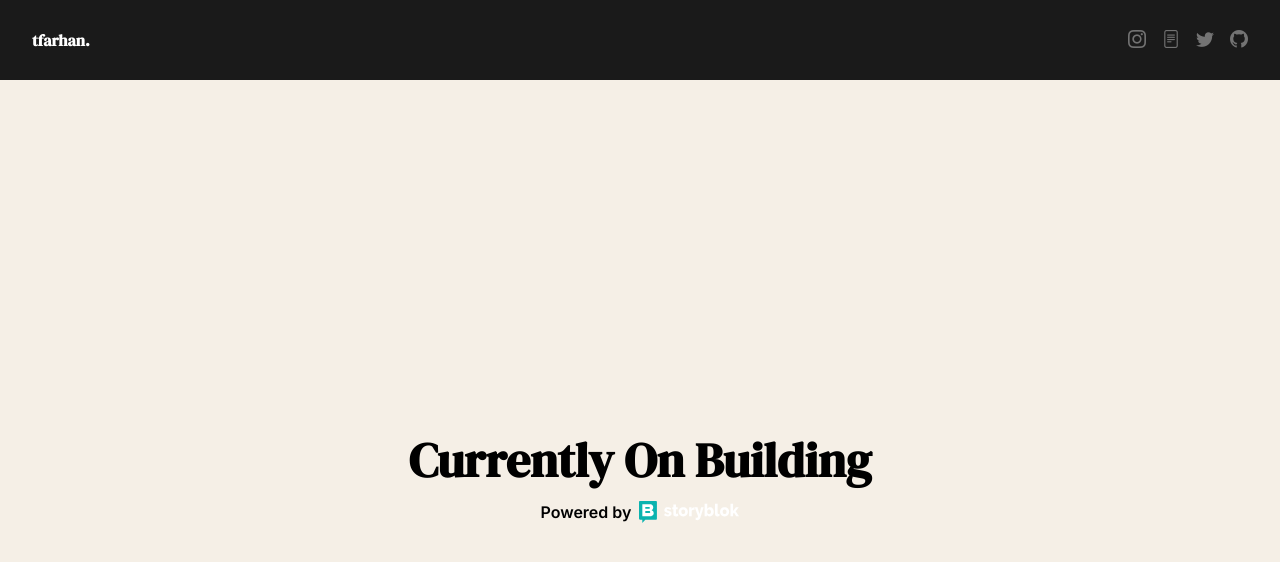
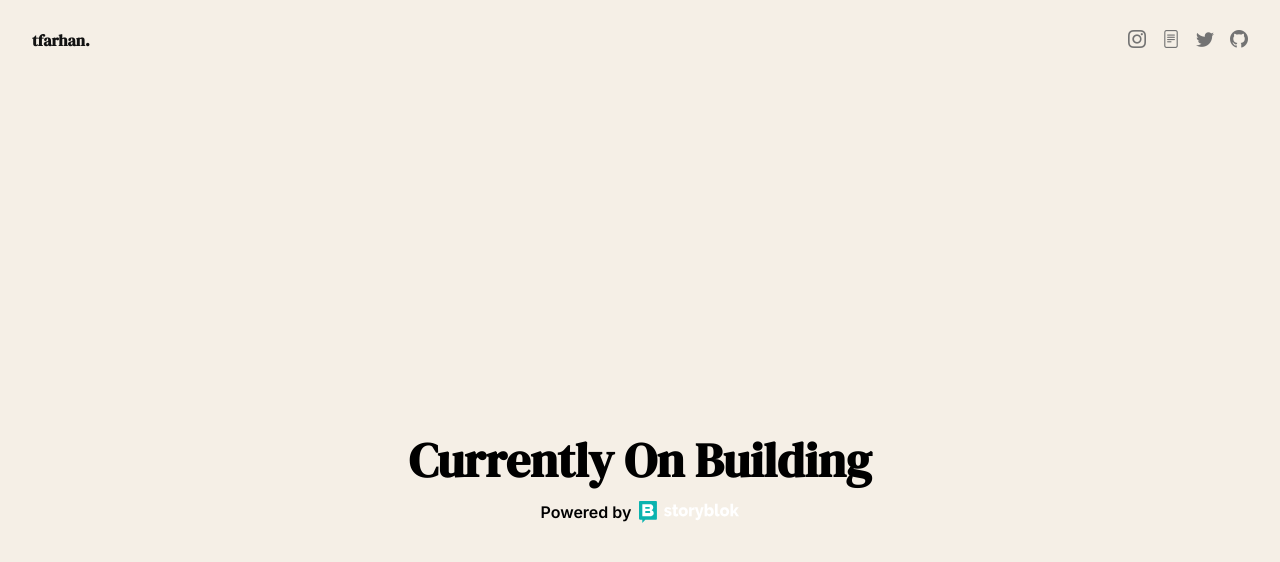
Before and after one commit to tfarhan00/tfarhan, a Next.js app: page /blog in a window 1280 px wide. Shown: the top 562 px of the page. Built offline with nearby package versions, Linux system fonts and the light colour scheme.

Commit message:
change navbar

```diff
--- a/components/Navbar.tsx
+++ b/components/Navbar.tsx
@@ -11,7 +11,7 @@ export default function Navbar() {
 
 	return (
 		<div className='z-[99] w-full'>
-			<nav className="w-full h-20 rounded-none bg-cream text-darker bg-dark text-white flex items-center justify-between px-6 md:px-8 dark:bg-darker">
+			<nav className="w-full h-20 rounded-none bg-cream text-darker flex items-center justify-between px-6 md:px-8 dark:text-white dark:bg-darker">
 				<div className='font-bold font-DMserif dark:text-white'>
 					<Link href='/'>tfarhan.</Link>
 				</div>
```
